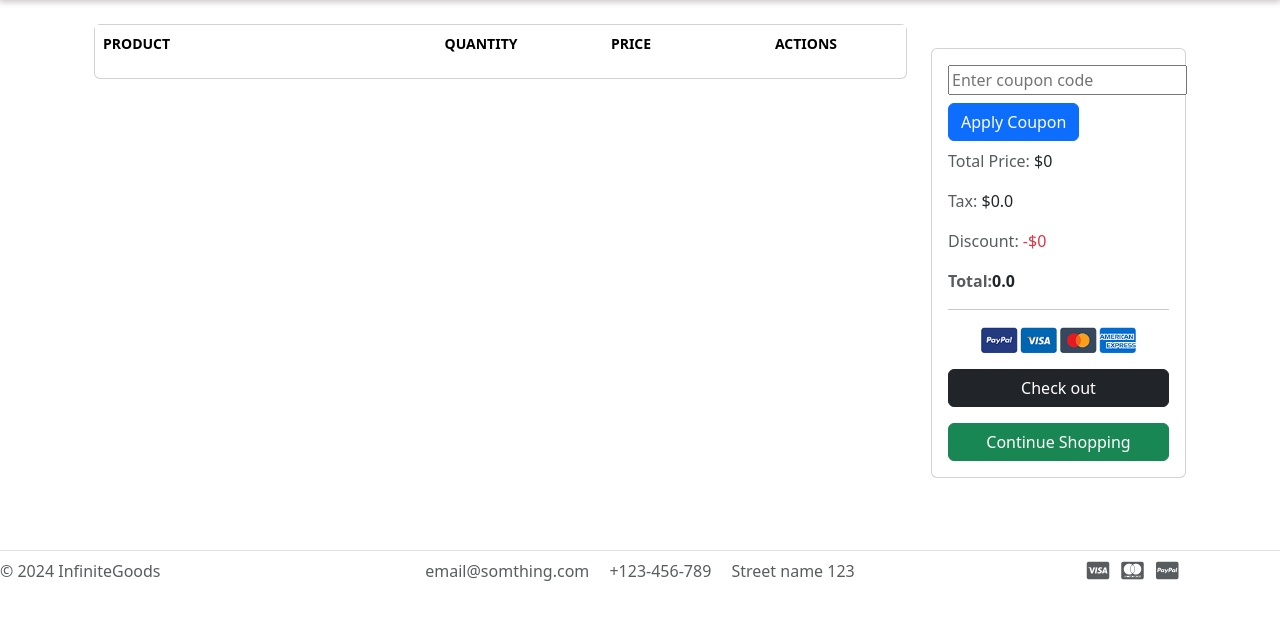
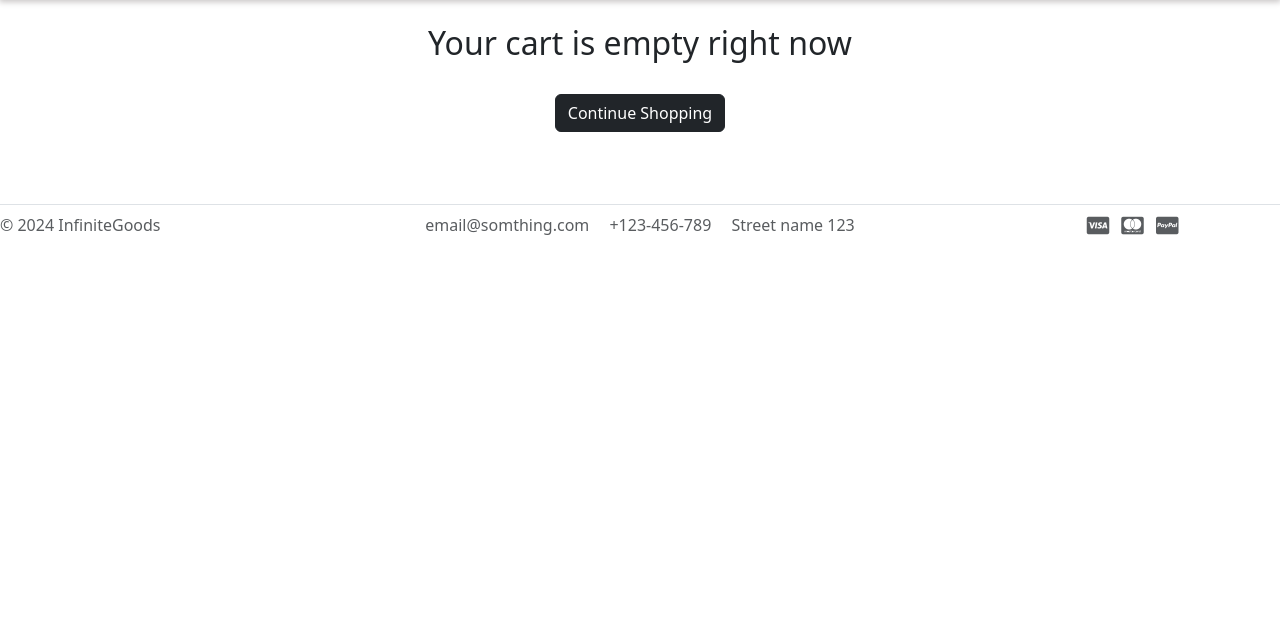
Before and after one commit to Omarkhaled711/infinite-goods, a Django app: page /cart/ in a window 1280 px wide. Shown: the part 112-732 px from the top of the page. Run offline with Django 3.2, Linux system fonts and the light colour scheme; data comes from the database, SQL or seed files in the repository; both versions use the stored data as it was after the commit; lists and menus that the app fills with data are empty; some web fonts are replaced.

Commit message:
fixed some cart app behaviour

```diff
--- /dev/null
+++ b/cart/context_processors.py
@@ -0,0 +1,23 @@
+"""
+This module include some utility functions for the cart app
+"""
+from cart.models import Cart, CartItem
+from cart.views import get_cart_id
+
+
+def counter(req):
+    """
+    This function counts the items inside the cart
+    """
+    cart_count = 0
+    if 'admin' in req.path:
+        return {}
+    else:
+        try:
+            cart = Cart.objects.filter(cart_id=get_cart_id(req))[:1]
+            cart_items = CartItem.objects.all().filter(cart=cart)
+            for item in cart_items:
+                cart_count += item.quantity
+        except Exception:
+            cart_count = 0
+    return dict(cart_count=cart_count)
--- a/infiniteGoods/settings.py
+++ b/infiniteGoods/settings.py
@@ -67,6 +67,7 @@ TEMPLATES = [
                 'django.contrib.auth.context_processors.auth',
                 'django.contrib.messages.context_processors.messages',
                 'category.context_processors.list_links',
+                'cart.context_processors.counter',
             ],
         },
     },
--- a/shop/views.py
+++ b/shop/views.py
@@ -1,6 +1,8 @@
 from django.shortcuts import render, get_object_or_404
 from . models import Product
 from category.models import Category
+from cart.models import CartItem
+from cart.views import get_cart_id
 
 # Create your views here.
 
@@ -34,10 +36,13 @@ def product_detail(request, category_slug, product_slug):
         category = get_object_or_404(Category, category_urlSlug=category_slug)
         single_product = Product.objects.get(
             category=category, slug=product_slug)
+        inside_cart = CartItem.objects.filter(cart__cart_id=get_cart_id(request),
+                                              product=single_product).exists()
     except Exception as e:
         raise e
 
     context = {
         'single_product': single_product,
+        'inside_cart': inside_cart
     }
     return render(request, 'shop/product_detail.html', context)
--- a/templates/includes/navbar.html
+++ b/templates/includes/navbar.html
@@ -20,10 +20,10 @@
                     </div>
                 </div>
             <div class="order-lg-2">
-                <button type="button" class="btn cart-button position-relative">
+                <a href="{% url 'cart' %}" type="button" class="btn cart-button position-relative">
                     <i class="fa fa-shopping-cart py-2"></i>
-                    <span class="cart-number position-absolute start-95 translate-middle badge bg-primary">0</span>
-                </button>
+                    <span class="cart-number position-absolute start-95 translate-middle badge bg-primary">{{cart_count}}</span>
+                </a>
             </div>
             <button class="navbar-toggler border-0" type="button" data-bs-toggle="collapse"
             data-bs-target="#navMenu">
--- a/templates/shop/cart.html
+++ b/templates/shop/cart.html
@@ -8,8 +8,15 @@
 
     <section class="section-content py-4 mb-5">
         <div class="container">
+        {% if not cart_items %}
+            <h2 class="text-center" > Your cart is empty right now</h2>
+            <br>
+            <div class = "text-center">
+                <a href=" {% url 'shop' %}" class="btn btn-dark"> Continue Shopping </a>
+            </div>
 
         <!-- ============================ COMPONENT 1 ================================= -->
+        {% else %}
         <div class="container-fluid">
             <div class="row">
                 <aside class="col-lg-9">
@@ -34,7 +41,7 @@
                                                     <img src="{{ item.product.images.url }}" class="img-thumbnail img-fluid" style="max-width: 80px;">
                                                 </div>
                                                 <figcaption class="info">
-                                                    <a href="#" class="product-link title text-dark" data-abc="true">{{item.product.product_name }}</a>
+                                                    <a href="{{ item.product.get_url }}" class="product-link title text-dark" data-abc="true">{{item.product.product_name }}</a>
                                                     <p class="text-muted small">SIZE: L <br> Brand: ADDA </p>
                                                 </figcaption>
                                             </figure>
@@ -93,13 +100,13 @@
                             </p>
                             <div class="d-grid gap-2">
                             <a href="./order.html" class="btn btn-dark"> Check out </a>
-                            <a href="./store.html" class="btn btn-out btn-success btn-square btn-main mt-2" data-abc="true">Continue Shopping</a>
+                            <a href="{% url 'shop' %}" class="btn btn-out btn-success btn-square btn-main mt-2" data-abc="true">Continue Shopping</a>
                             </div>
                         </div> <!-- card-body.// -->
                     </div> <!-- card.// -->
                 </aside>
             </div>
-
         </div>
+        {% endif %}
     </section>
     {% endblock %}
--- a/templates/shop/store.html
+++ b/templates/shop/store.html
@@ -134,7 +134,7 @@
                                 <span class="price">$ {{ product.price }}</span>
                             </div> <!-- price-wrap.// -->
                         </div>
-                        <a href="#" class="btn btn-block btn-success">Added to cart </a>
+                        <a href="{% url 'add_cart_item' product.id %}" class="btn btn-block btn-dark">Add to cart </a>
                     </figcaption>
                 </figure>
             </div> <!-- col.// -->
```
Also changed, not shown: templates/shop/product_detail.html (+10 -2 lines), db.sqlite3.
